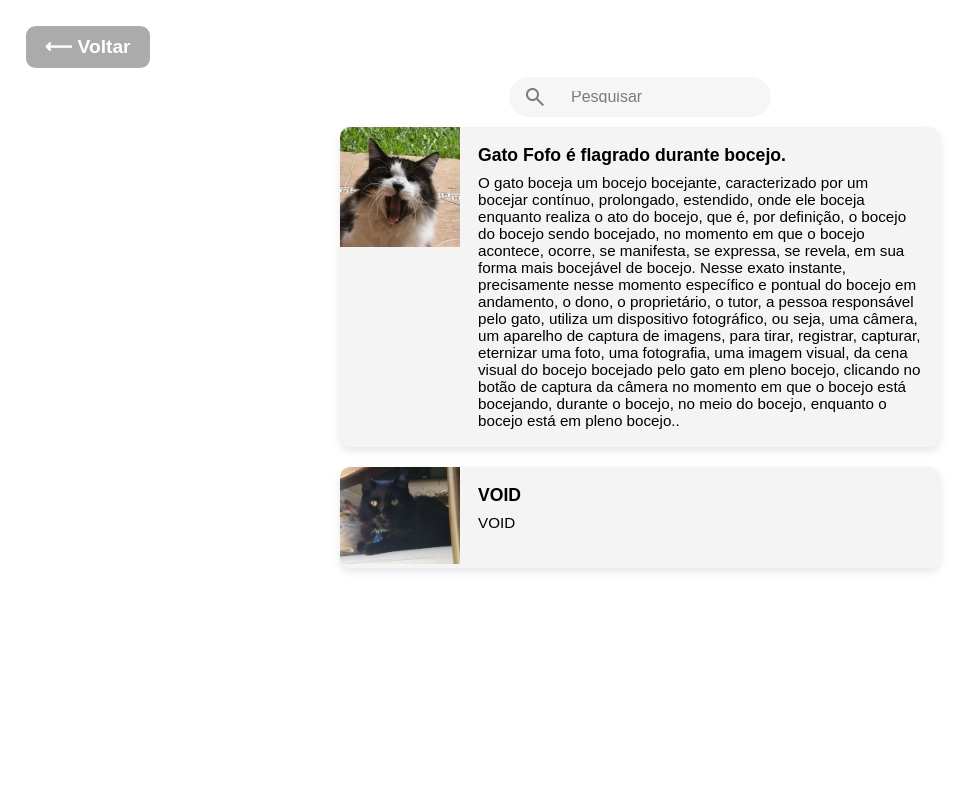
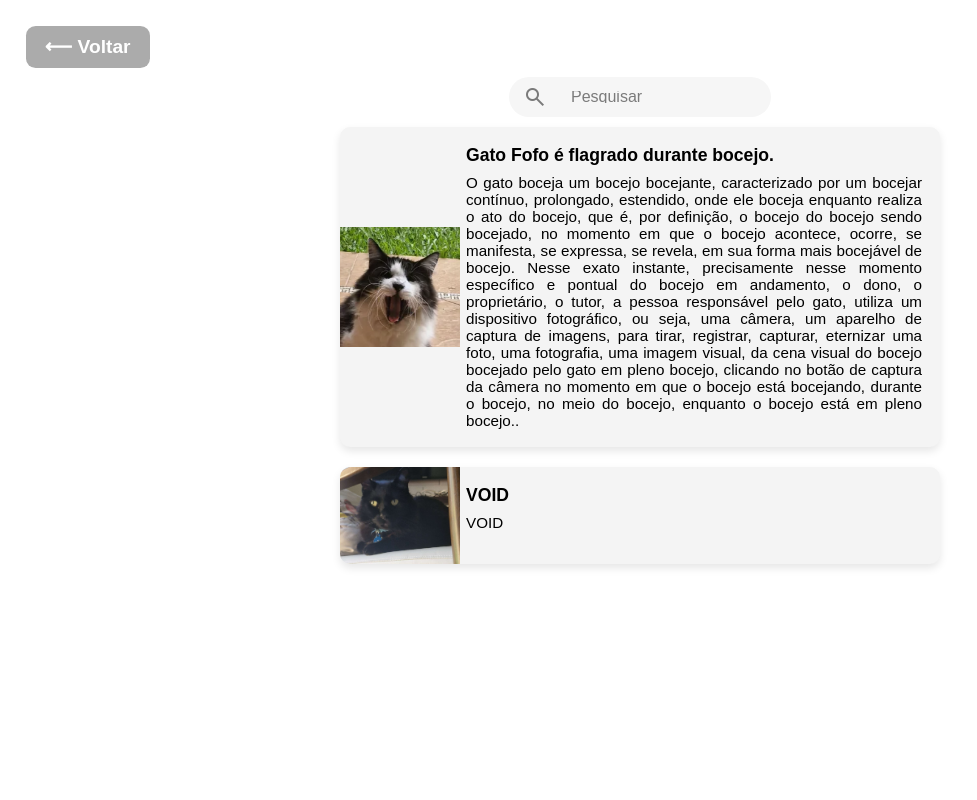
Before and after one commit to lencol-oxidavel/PP-2025, a PHP site: page /pesquisa.php in a window 1280 px wide. Shown: the whole page, without its empty margins (0-977 px from the left). Run offline with PHP 8.4, Linux system fonts and the light colour scheme.

Commit message:
imagem centralizada na pesquisa pq n

```diff
--- a/assets/style3.css
+++ b/assets/style3.css
@@ -1,5 +1,6 @@
 * {
     font-family: Arial;
+    text-align: justify;
 }
 
 .search-form {
@@ -65,6 +66,9 @@
 
 .Resultado-img {
     width: 20%;
+    display: flex;
+    align-items: center;
+
 }
 
 .Resultado-img img {
@@ -77,7 +81,7 @@
     display: flex;
     flex-direction: column;
     width: 80%;
-    padding: 3%;
+    padding: 3% 3% 3% 1%;
     overflow: hidden;
     box-sizing: border-box;
 }
```
